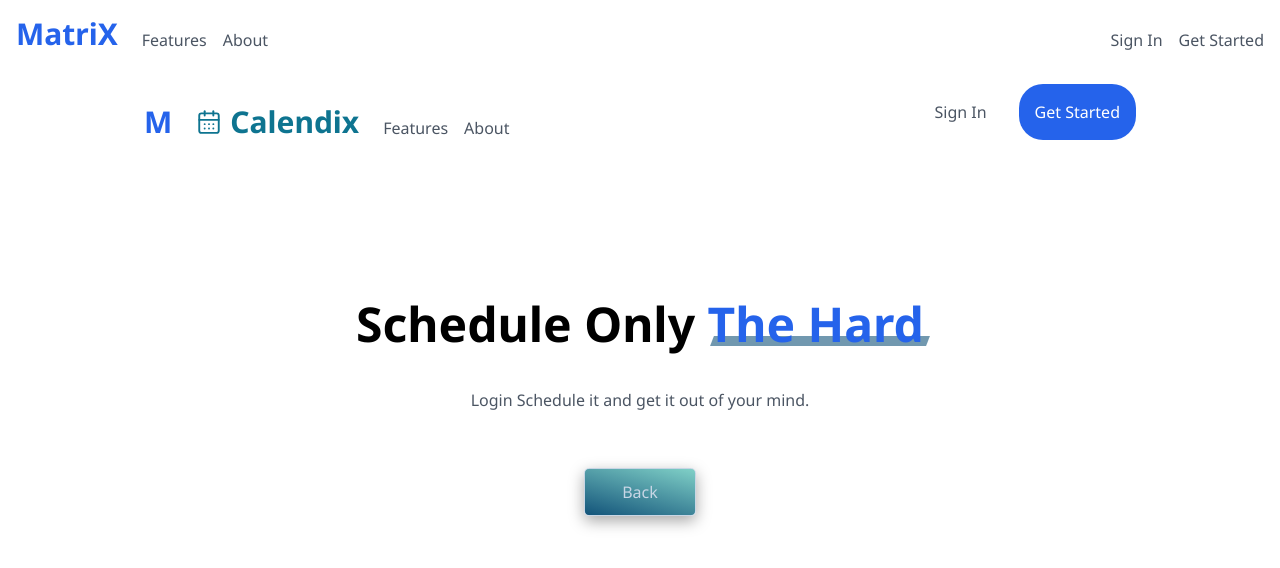
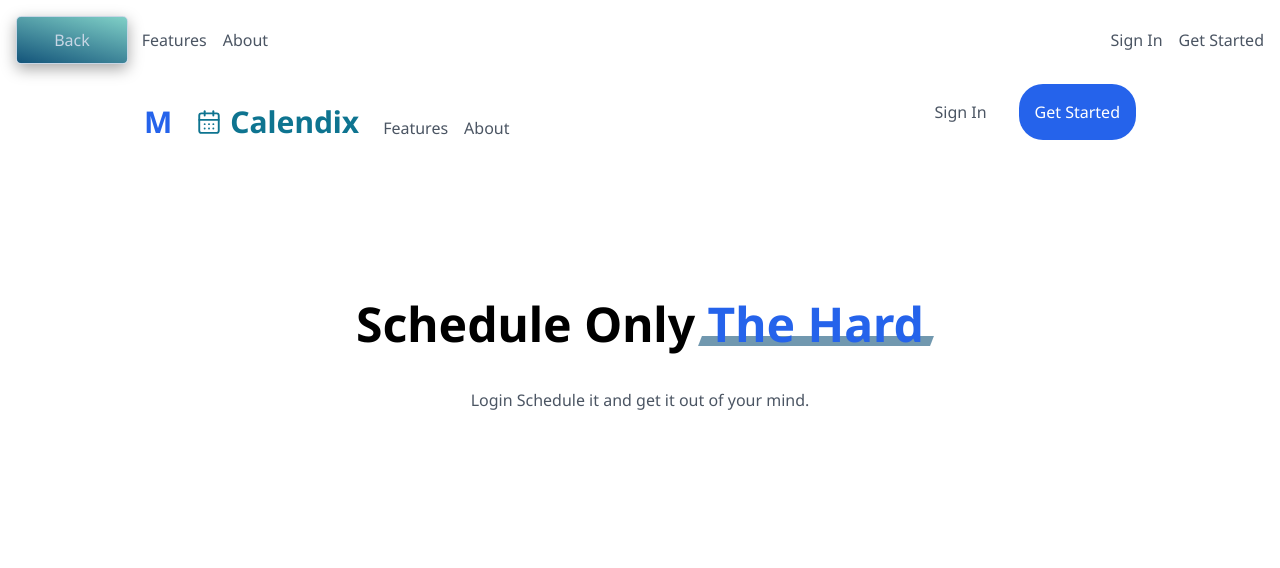
Before and after one commit to Mostafa-El-Masry/dashboardv.5, a Next.js app: page /content/DailyRoutine/Calendix in a window 1280 px wide. Shown: the top 568 px of the page. Built offline with nearby package versions, Linux system fonts and the light colour scheme.

Commit message:
updating calendix

```diff
--- a/app/components/Hero.tsx
+++ b/app/components/Hero.tsx
@@ -1,14 +1,19 @@
 'use client';
-import React from "react";
+import React, { useEffect, useState } from "react";
+
 
 
 const Hero = () => {
+  const [showLine, setShowLine] = useState(false);
+  useEffect(() => {
+    setShowLine(true);
+  }, [])
   return (
     <>
       <section className="text-center mt-36 mb-10">
         <h1 className="text-5xl font-bold mb-10 ">
           Schedule Only{" "}
-          <span className="text-blue-600 cool-underline">The Hard</span>
+          <span className={"text-blue-600 cool-underline " +(showLine?'show-underLine':"")}>The Hard</span>
         </h1>
         <p className="text-gray-600">
           Login Schedule it and get it out of your mind.
--- a/app/content/DailyRoutine/Calendix/page.tsx
+++ b/app/content/DailyRoutine/Calendix/page.tsx
@@ -1,20 +1,18 @@
 import Head from "@/app/components/Head";
 import Hero from "@/app/components/Hero";
-import { CalendarDaysIcon } from "lucide-react";
 import Link from "next/link";
 import React from "react";
 
 const Calendix = () => {
   return (
     <main className="container">
-      <Head />
-      <Hero />
-
-      <div className="flex justify-evenly">
+      <div className="flex justify-evenly absolute left-0 top-0">
         <Link className="Link" href="/content/DailyRoutine">
           Back
         </Link>
       </div>
+      <Head />
+      <Hero />
     </main>
   );
 };
--- a/app/content/Health-improvmets/page.tsx
+++ b/app/content/Health-improvmets/page.tsx
@@ -5,9 +5,13 @@
   return (
     <>
       <h1 className="h1">Health improvmets</h1>
+
+      <div className="flex justify-evenly absolute left-0 top-0">
       <Link className='Link' href="/">Home</Link>
-      <h1 className="h1"><Link href="/content/Health-improvmets/Mental">Mental Health</Link></h1>
-      <h1 className="h1"><Link href="/content/Health-improvmets/Pysical">Pysical Health</Link></h1>
+      </div>
+
+      <Link href="/content/Health-improvmets/Mental">Mental Health</Link>
+      <Link href="/content/Health-improvmets/Pysical">Pysical Health</Link>
     </>
   )
 }
--- a/app/content/Next-JS/page.tsx
+++ b/app/content/Next-JS/page.tsx
@@ -15,8 +15,7 @@
   return (
     <>
     <h1 className="h1">Next JS Mastering (dashboard)</h1>
-    <div
-    className='flex justify-evenly'>
+    <div className="flex justify-evenly absolute left-0 top-0">
       <Link className='Link' href="/">Home</Link>
       <Link className='Link' href="/content/Next-JS/HTML">HTML</Link>
       <Link className='Link' href="/content/Next-JS/CSS">CSS</Link>
--- a/app/content/Pressue-dreams/page.tsx
+++ b/app/content/Pressue-dreams/page.tsx
@@ -5,9 +5,11 @@
   return (
     <>
       <h1 className="h1">Pressue dreams</h1>
+      <div className="flex justify-evenly absolute left-0 top-0">
       <Link className="Link" href="/">
         Home
       </Link>
+      </div>
     </>
   );
 };
--- a/app/content/Stable-living-situation/Finances/page.tsx
+++ b/app/content/Stable-living-situation/Finances/page.tsx
@@ -1,35 +1,50 @@
-import Link from 'next/link'
-import React from 'react'
+import Link from "next/link";
+import React from "react";
 
 const Finances = () => {
   return (
     <>
       <h1 className="h1">Finances</h1>
-
-    <Link className='Link' href="/content/Stable-living-situation">Back</Link>
-
+      <div className="flex justify-evenly absolute left-0 top-0">
+        <Link className="Link" href="/content/Stable-living-situation">
+          Back
+        </Link>
+      </div>
       <h2>1st Financial Goal: Making 10K EGP a month</h2>
 
       <ul>
         <li>
-        1st Way to achieve this is to work in KUWAIT for 6 Months saving 250K.d a month.<br />
-        total of 1500K.d spending 500 on your visa and 400 on vication salary and 200 on gifts and air tickets.<br />
-        and 600 to buy your self some time to find new work.<br />
+          1st Way to achieve this is to work in KUWAIT for 6 Months saving
+          250K.d a month.
+          <br />
+          total of 1500K.d spending 500 on your visa and 400 on vication salary
+          and 200 on gifts and air tickets.
+          <br />
+          and 600 to buy your self some time to find new work.
+          <br />
           <strong>Sugessted on your first year of marriage.</strong>
         </li>
         <li>
-        2nd way to achieve this is to save 600K EGP equal to 3900KD and make small certifcate.<br />
-        To save nearly 10K EGP a month which should take about 16 Months.<br />
+          2nd way to achieve this is to save 600K EGP equal to 3900KD and make
+          small certifcate.
+          <br />
+          To save nearly 10K EGP a month which should take about 16 Months.
+          <br />
           <strong>Sugessted on your Second & third year of marriage.</strong>
         </li>
         <li>
-        3rd Way is to create a channel on youtube &amp; tiktok and teach Programming &amp; perhaps Patreon<br />
-        During these3 years perhaps i can collect 250USD monthly which should achieve the goal<br />
-        with the possibilty of increasing money and happiness together.. and consistantly<br />
+          3rd Way is to create a channel on youtube &amp; tiktok and teach
+          Programming &amp; perhaps Patreon
+          <br />
+          During these3 years perhaps i can collect 250USD monthly which should
+          achieve the goal
+          <br />
+          with the possibilty of increasing money and happiness together.. and
+          consistantly
+          <br />
           <strong>Sugessted on your current year 2024.</strong>
         </li>
       </ul>
-
 
       <h2>2ns Financial Goal: Plan Next 6 Month salary</h2>
 
@@ -37,7 +52,7 @@
         <li>
           <strong>September 2024 - December 2024:</strong> <br />
           Salary:400KD <br />
-        Rent:30KD  <br />
+          Rent:30KD <br />
           Internet: 8+14=22KD <br />
           Transportation: 15KD <br />
           Food: 1.5*30=45+15=60KD <br />
@@ -45,14 +60,14 @@
           Savings IN EGP: 1095/6.300=173,300 <br />
         </li>
         <li>
-        <strong>Spending:</strong><br />
+          <strong>Spending:</strong>
+          <br />
           50,000EGP to my bride <br />
           60,000EGP to savings for my vacation <br />
-
         </li>
       </ul>
     </>
-  )
-}
+  );
+};
 
-export default Finances
+export default Finances;
--- a/app/content/Stable-living-situation/page.tsx
+++ b/app/content/Stable-living-situation/page.tsx
@@ -5,13 +5,10 @@
   return (
     <>
     <h1 className="h1">Stable living situation</h1>
-    <div
-    className='flex justify-evenly'>
+    <div className="flex justify-evenly absolute left-0 top-0">
       <Link className='Link' href="/">Home</Link>
-      <Link className='Link' href="/content/Stable-living-situation/Finances">Finances</Link>
-
-
-      </div>
+    </div>
+    <Link className='Link' href="/content/Stable-living-situation/Finances">Finances</Link>
     </>
   )
 }
--- a/app/content/work/page.tsx
+++ b/app/content/work/page.tsx
@@ -5,7 +5,7 @@
   return (
     <>
       <h1 className="h1">Work</h1>
-      <div className="flex justify-evenly">
+      <div className="flex justify-evenly absolute left-0 top-0">
         <Link className="Link" href="/">
           Home
         </Link>
--- a/app/globals.css
+++ b/app/globals.css
@@ -4,7 +4,7 @@
 
 main {
     width: 80vw;
-    margin:0 auto;
+    margin: 0 auto;
 }
 
 .h1 {
@@ -19,6 +19,7 @@
     max-width: 50vw;
     margin: 1rem auto;
 }
+
 h2 {
     margin-left: 1rem;
     font-size: 1.1rem;
@@ -44,10 +45,11 @@
     margin: 1rem;
     padding: .7rem 1.5rem;
     min-width: 7rem;
-    transition: all ease-in-out 300ms ;
-    border: 1px solid ;
+    transition: all ease-in-out 300ms;
+    border: 1px solid;
     border-radius: .3rem;
 }
+
 .Link:hover {
     transform: scale(1.1);
     transition: all ease-in-out 300ms;
@@ -55,25 +57,30 @@
 }
 
 
-li{
+li {
     margin: 1rem 0 0 1rem;
 
 }
 
-.cool-underline{
+.cool-underline {
     position: relative;
 }
 
-.cool-underline::after{
+.cool-underline::after {
     content: '';
     height: 10px;
     width: 100%;
     background-color: #13547a99;
     display: block;
     position: absolute;
-left: 4px;
+    left: -8px;
+    width: 0;
     bottom: 10px;
     z-index: -1;
-transform:  skew(-21deg);
+    transform: skew(-21deg);
+    transition: all 1.5s ease-in;
+}
 
+.cool-underline.show-underLine::after {
+    width: calc(100% + 16px);
 }
```
Also changed, not shown: 1 other file (tests, documents, lock files or other folders). Lines whose indentation alone changed are shown as unchanged.
